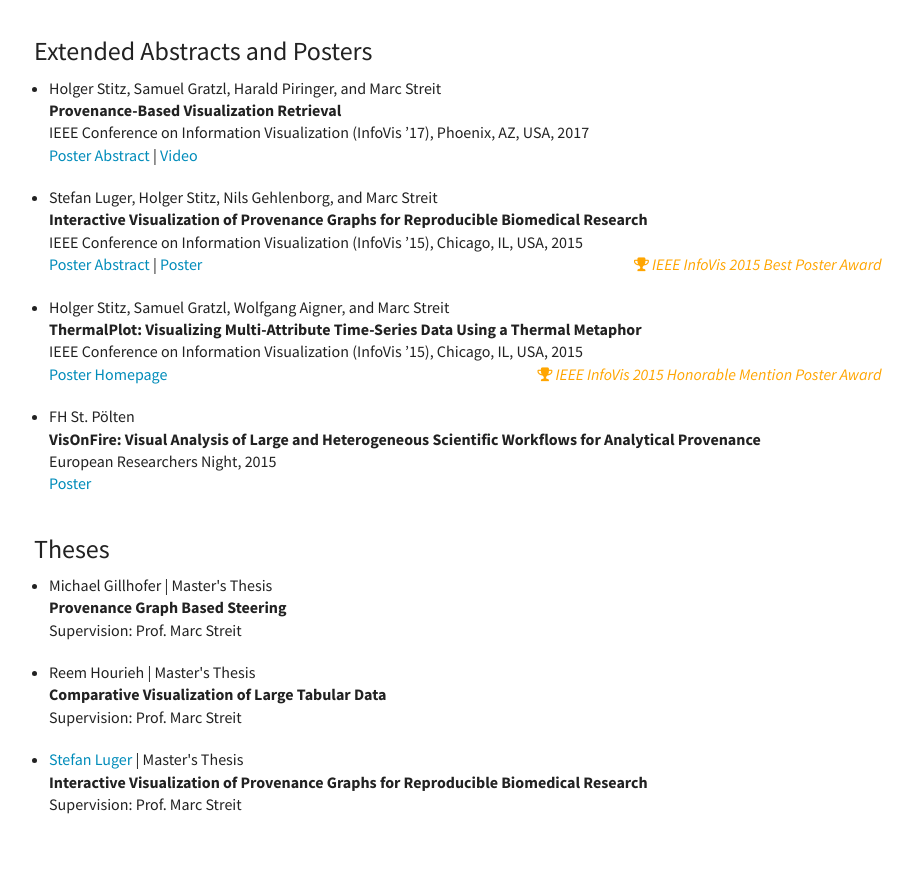
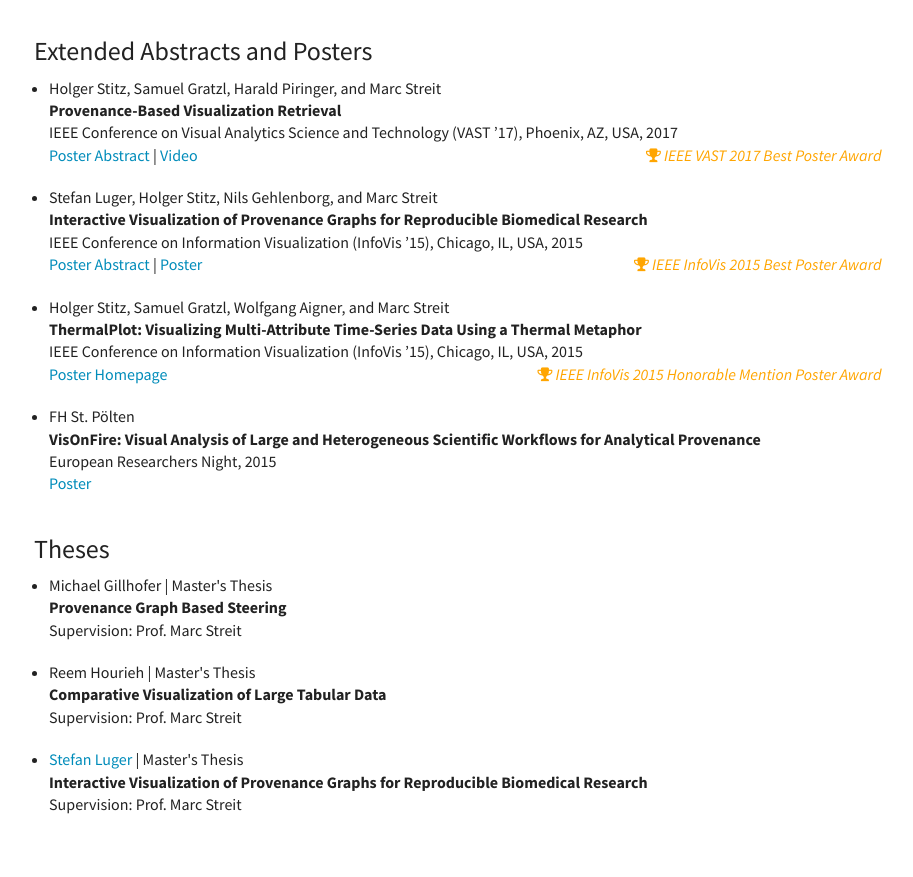
Before and after one commit to jku-vds-lab/website_hcai, a plain HTML site: page index.html in a window 1280 px wide. Shown: the part 1494-2371 px from the top of the page, without its empty margins (36-949 px from the left). Drawn offline with nearby package versions, Linux system fonts and the light colour scheme.

Commit message:
Added best poster award

```diff
--- a/index.html
+++ b/index.html
@@ -143,7 +143,8 @@
               <li>
                 Holger Stitz, Samuel Gratzl, Harald Piringer, and Marc Streit<br>
                 <strong>Provenance-Based Visualization Retrieval</strong><br>
-                IEEE Conference on Information Visualization (InfoVis ’17), Phoenix, AZ, USA, 2017<br>
+                IEEE Conference on Visual Analytics Science and Technology (VAST ’17), Phoenix, AZ, USA, 2017<br>
+                <span class="award pull-right"><i class="fa fa-trophy"></i>&nbsp;IEEE VAST 2017 Best Poster Award</span>
                 <a href="resources/poster_2017_provenance-retrieval_abstract.pdf"><span class="text">Poster Abstract</span></a> |
                 <!--<a href="resources/poster_2017_provenance-retrieval_poster.pdf"><span class="text">Poster</span></a> | -->
                 <a href="https://youtu.be/z8SSqQfrbG8"><span class="text">Video</span></a>
```
